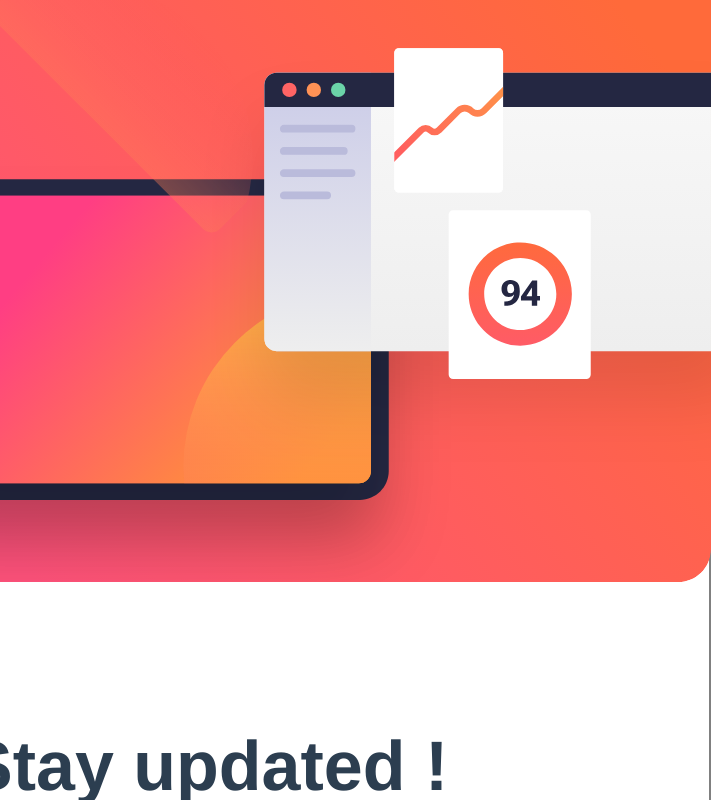
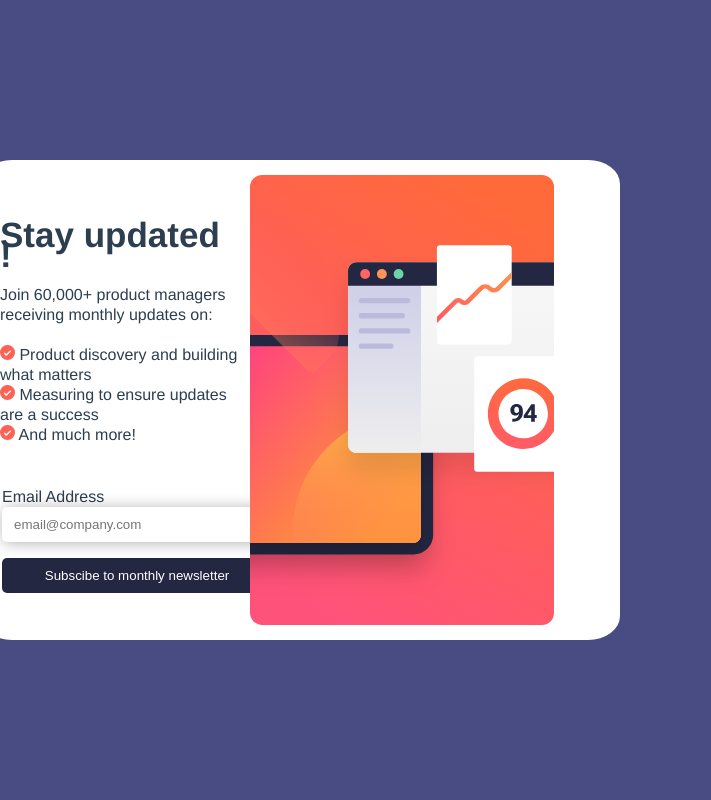
Before and after one commit to 5Akan/Newsletter-Signup, a Vue app: page / in a window 600 px wide. Shown: the top 800 px of the page, 711 px wide, since content can reach past the window. Built offline with nearby package versions, Linux system fonts and the light colour scheme.

Commit message:
Check Responsiveness

```diff
--- a/src/router/index.js
+++ b/src/router/index.js
@@ -9,7 +9,7 @@ const routes = [
     component: Signup
   },
   {
-    path: '/congrats',
+    path: '/congrats/:value',
     name: 'congrats',
     component: Congrats
   }
--- a/src/views/Congrats.vue
+++ b/src/views/Congrats.vue
@@ -3,7 +3,7 @@
        <img id ="img" src="../assets/icon-success.svg" alt="" srcset="">
       <h1 class="h1">Thanks for subscribing!</h1>
       <p class="p">
-        A confirmation email has been sent to <b>ash@loremcompany.com</b>.
+        A confirmation email has been sent to <b>{{ $route.params.value}}</b>.
         Please open it and click the button inside to confirm your subscription
       </p>
       <router-link to="/">
@@ -21,7 +21,7 @@ export default {
 }
 </script>
 
-<style>
+<style scooped>
 @media screen and (min-width: 500px) and (max-width:1440px){
   *{
     box-sizing: border-box;
@@ -83,7 +83,7 @@ button:hover{
 }
 
 }
-@media screen and (min-width: 375px) and (max-width:500px){
+/* @media screen and (min-width: 375px) and (max-width:500px){
 
 
    body{
@@ -109,8 +109,6 @@ button:hover{
       justify-content: center;
       align-items: left;
       text-align: left;
-       /* white-space: nowrap;Doesnt allow divs to wrap when the page is reduced */
-        /* display: flex; */
         flex-direction: column;
     }
 
@@ -138,10 +136,10 @@ button:hover{
   line-height: 20px;
   font-size: 14px;
 }
- }
+ } */
 
 
- @media screen and (min-width: 0px) and (max-width:375px){
+ /* @media screen and (min-width: 0px) and (max-width:375px){
 
 
    body{
@@ -165,8 +163,6 @@ button:hover{
       display: inline-block;
       justify-content: center;
       align-items: center;
-       /* white-space: nowrap;Doesnt allow divs to wrap when the page is reduced */
-        /* display: flex; */
         flex-direction: column;
     }
 
@@ -193,7 +189,7 @@ button:hover{
   line-height: 20px;
   font-size: 14px;
 }
- }
+ } */
 
 
 </style>
--- a/src/views/Signup.vue
+++ b/src/views/Signup.vue
@@ -20,7 +20,7 @@
               <p class="error">{{error}}</p>
             </div>
           </label>
-             <p><input type="text" v-model= "email" placeholder="email@company.com" :class= "inputError ?'inputError':false" @input= "nullForm"></p>
+             <p><input type="text" v-model= "email" placeholder="email@company.com" :class= "inputError" @input= "nullForm" @blur= "outfocus"></p>
             <div v-if= "verify">
               <button :disabled = "!email.length" class="btn" >Subscibe to monthly newsletter</button>
             </div>
@@ -53,7 +53,7 @@ export default {
   const verify = () => {
     if (regx.value.test(email.value)){
       // console.log("Email confirmed");
-      router.push({name:'congrats'});
+      router.push({name:'congrats', params:{value:email.value}});
       inputError.value = false;
 
     }else{
@@ -68,12 +68,17 @@ export default {
   const nullForm = () => {
     if(email.value.length === 0){
       inputError.value = false;
+      error.value = "Input Email";
+    }
+  }
+  const outfocus = () =>{
+     if(email.value.length === 0){
+      inputError.value = false;
       error.value = "";
     }
-
   }
 
-  return { email, verify, error,inputError,nullForm}
+  return { email, verify, error,inputError,nullForm, outfocus}
   }
 }
 </script>
@@ -81,7 +86,7 @@ export default {
 <style>
 @import url('https://fonts.googleapis.com/css2?family=Poppins:wght@200;400&display=swap');
 
-@media screen and (min-width: 720px) and (max-width:1440px){
+@media screen and (min-width: 376px) and (max-width:1440px){
   *{
     box-sizing: border-box;
     margin: 0;
@@ -201,6 +206,7 @@ label{
 
 label .error{
   color: red;
+  font-size: 12px;
 }
 
 input.inputError{
@@ -210,131 +216,109 @@ input.inputError{
   }
 
 }
- @media screen and (min-width: 425px) and (max-width:720px ){
+ @media screen and (max-width:375px ){
    *{
-    box-sizing:content-box;
+    box-sizing: border-box;
     margin: 0;
     padding: 0;
+    align-items: center center;
+    justify-content: center center;
 
 }
-   body{
-  background-color: grey;
+html, body{
+  display: fill;
+  position: inherit;
+  background-color: rgb(72, 76, 131);
+  align-items: center center;
   justify-content: center;
   margin: 0;
-  padding: 0;
-  max-width: 740px;
-  height: 1788px;
-  position: relative;
+  height: 100%;
+
 
 }
-.container{
-      margin-top: -230px;
-      margin-left: 50px;
-      padding: 0px;
-       background-color: white;
-      width: 768px;
-      height: 2020px;
-      position: relative;
-      border-radius: 0;
-      display: inline-block;
-      justify-content: center;
-      align-items: center;
-       /* white-space: nowrap;Doesnt allow divs to wrap when the page is reduced */
-        /* display: flex; */
-      flex-direction: column;
-    }
-.writeup{
-    margin-top: 70px;
-    padding: 25px;
-    width: 720px;
-    height: 900px;
-    justify-content: center;
-    align-items: center;
-    line-height: 30px;
-    list-style: none;
-    /* margin: 10px; */
+  .container{
+    margin: 0;
+    background-color: white;
+    position: relative;
+    display: inline-block;
+    width: 100%;
+    height: 100%;
     text-align: left;
-    /* width: 40vw;
+
+  }
+  .writeup{
+    height: 100%;
+    width: 100%;
     position: relative;
     font-size: 16px;
      text-align: left;
+    line-height: 20px;
+    list-style: none;
+  }
+  p{
+    font-size: 16px;
+    text-align: left;
+  }
+  .img1{
+    display: inline-block;
+    width: 100%;
+  }
+  .img2{
+    /* width: 295px; */
+    /* height: 100%;
     margin-left: 5px;
     margin-right: 5px;
-    */
-  }
-
-  .list{
-  margin-top: 50px;
-  margin-bottom: 60px;
-  font-size: 35px;
+    position: relative; */
+    display: none;
 }
 img.list{
   text-align: left;
-  width: 35px;
+  width: 15px;
   margin: 0;
-}
-.img1{
-     margin-top: 230px;
-     padding: 0;
-    top: 0%;
-    /* margin-left: 5px;
-    margin-right: 5px; */
-    display: inline-block;
-    width: 770px;
-    }
-.img2{
-      display: none;
-    }
- p{
-    font-size: 35px;
-    text-align: left;
-
-  }
-h1{
-  margin-top: 70px;
-  margin-bottom: 90px;
-  font-size: 70px;
 }
 form{
   position: relative;
-  /* margin-right: 2px; */
-  margin-top: 30px;
-  padding: 5px;
-  padding-top: 60px;
+  margin-right: 2px;
+  margin-top: 40px;
+  padding: 2px;
   justify-content: center;
   align-items: center;
-  width: 720px;
-  height: 400px;
-  margin-bottom: 30px;
+}
+h1{
+  margin-top: 50px;
+  margin-bottom: 20px;
+  font-size: 35px;
+}
+.list{
+  margin-top: 20px;
 }
 input{
-   height: 90px;
-  width: 700px;
+  height: 35px;
+  width: 270px;
   border: none;
   border-radius: 5px 5px;
   position: inherit;
   box-shadow: 1px 1px 1px 0 rgba(154, 160, 185, 0.05),
     1px 1px 15px rgba(0 ,0, 0, 0.3);
     cursor: pointer;
-    padding-left: 25px;
+    padding-left: 12px;
 }
-input::placeholder{
-  font-size: 30px;
-}
-
 .btn{
-  height: 90px;
-  width: 700px;
+  height: 35px;
+  width: 270px;
   margin-top: 16px;
   border-radius: 5px 5px;
   background-color: hsl(234, 29%, 20%);
   color: white;
-  position: relative;
+  position: inherit;
   margin-right: 12px;
   cursor: pointer;
   border: none;
-  font-size: 30px;
-  font-weight: 400;
+}
+.btn:disabled{
+  background-color:  hsl(234, 29%, 20%);
+  color: #fff;
+  border: none;
 }
 .btn:hover{
   background-color: hsl(4, 100%, 67%);
@@ -343,15 +327,13 @@ input::placeholder{
 label{
   display: flex;
   justify-content: space-between;
-  font-size: 30px;
-  font-weight: 700;
-  margin: 10px;
 }
+
 label .error{
   color: red;
-  font-size: 30px;
-  font-weight: 300;
+  font-size: 12px;
 }
+
 input.inputError{
     outline: 2px solid red;
     background: rgba(217, 33, 33, 0.264) ;
@@ -360,7 +342,7 @@ input.inputError{
 
  }
   /* For Phone */
-  @media screen and (min-width: 375px) and (max-width:425px ){
+  /* @media screen and (min-width: 376px) and (max-width:425px ){
 *{
     box-sizing:content-box;
     margin: 0;
@@ -388,8 +370,6 @@ input.inputError{
       display: inline-block;
       justify-content: center;
       align-items: center;
-       /* white-space: nowrap;Doesnt allow divs to wrap when the page is reduced */
-        /* display: flex; */
         flex-direction: column;
     }
 .writeup{
@@ -400,22 +380,12 @@ input.inputError{
     align-items: center;
     line-height: 30px;
     list-style: none;
-    /* margin: 10px; */
     text-align: left;
-    /* width: 40vw;
-    position: relative;
-    font-size: 16px;
-     text-align: left;
-    margin-left: 5px;
-    margin-right: 5px;
-    */
   }
 .img1{
      margin-top: 160px;
      padding: 0;
     top: 0%;
-    /* margin-left: 5px;
-    margin-right: 5px; */
     display: inline-block;
     width: 425px;
     }
@@ -434,7 +404,6 @@ h1{
 }
 form{
   position: relative;
-  /* margin-right: 2px; */
   margin-top: 0px;
   padding: 2px;
   justify-content: center;
@@ -457,11 +426,20 @@ input{
   width: 380px;
   margin-top: 16px;
   border-radius: 5px 5px;
-  background-color: hsl(234, 29%, 20%);
+  background-color: hsl(4, 100%, 67%);
   color: white;
   position: relative;
   margin-right: 12px;
   cursor: pointer;
+  border: none;
+}
+.btn:disabled{
+  background-color:  hsl(234, 29%, 20%);
+  color: #fff;
+  border: none;
+}
+.btn:hover{
+  background-color: hsl(4, 100%, 67%);
   border: none;
 }
 label{
@@ -480,8 +458,8 @@ input.inputError{
     background: rgba(217, 33, 33, 0.264) ;
 
   }
-  }
-@media screen and (min-width: 0px) and (max-width:375px ){
+  } */
+/* @media screen and (min-width: 0px) and (max-width:375px ){
 *{
     box-sizing:content-box;
     margin: 0;
@@ -509,8 +487,7 @@ input.inputError{
       display: inline-block;
       justify-content: center;
       align-items: center;
-       /* white-space: nowrap;Doesnt allow divs to wrap when the page is reduced */
-        /* display: flex; */
+
       flex-direction: column;
     }
 .writeup{
@@ -521,22 +498,12 @@ input.inputError{
     align-items: center;
     line-height: 30px;
     list-style: none;
-    /* margin: 10px; */
     text-align: left;
-    /* width: 40vw;
-    position: relative;
-    font-size: 16px;
-     text-align: left;
-    margin-left: 5px;
-    margin-right: 5px;
-    */
   }
 .img1{
      margin-top: 160px;
      padding: 0;
     top: 0%;
-    /* margin-left: 5px;
-    margin-right: 5px; */
     display: inline-block;
     width: 380px;
     }
@@ -555,7 +522,6 @@ h1{
 }
 form{
   position: relative;
-  /* margin-right: 2px; */
   margin-top: 0px;
   padding: 2px;
   justify-content: center;
@@ -578,7 +544,7 @@ input{
   width: 325px;
   margin-top: 16px;
   border-radius: 5px 5px;
-  background-color: hsl(234, 29%, 20%);
+  background-color: hsl(4, 100%, 67%);
   color: white;
   position: relative;
   margin-right: 12px;
@@ -586,11 +552,15 @@ input{
   border: none;
 }
 
+.btn:disabled{
+  background-color:  hsl(234, 29%, 20%);
+  color: #fff;
+  border: none;
+}
 .btn:hover{
   background-color: hsl(4, 100%, 67%);
   border: none;
 }
-
 label{
   display: flex;
   justify-content: space-between;
@@ -607,6 +577,6 @@ input.inputError{
     background: rgba(217, 33, 33, 0.264) ;
 
   }
-  }
+  } */
 
 </style>
```
